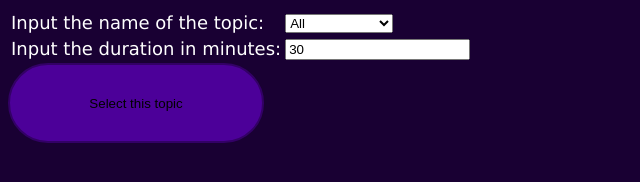
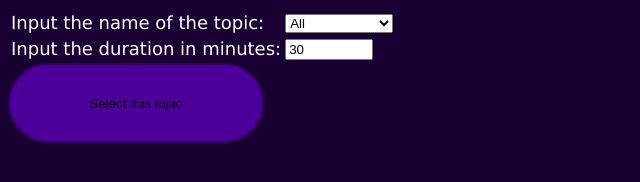
Before and after one commit to omccdv-opposition/Quizzical, a plain HTML site: page index.html in a window 1280 px wide. Shown: the whole page, without its empty margins (0-640 px from the left). Drawn offline with Linux system fonts and the light colour scheme.

Commit message:
Update index.html

```diff
--- a/index.html
+++ b/index.html
@@ -18,7 +18,7 @@
           </select></td>
         </tr><tr>
           <td><label for="lengthSelector">Input the duration in minutes:</label></td>
-          <td><input id="lengthSelector" min="5" max="525600" step="1" value="30"></input></td>
+          <td><input id="lengthSelector" min="5" type="number" max="525600" step="1" value="30"></input></td>
         </tr>
       </table>
       <button onClick="loadTopic()">Select this topic</button>
```
